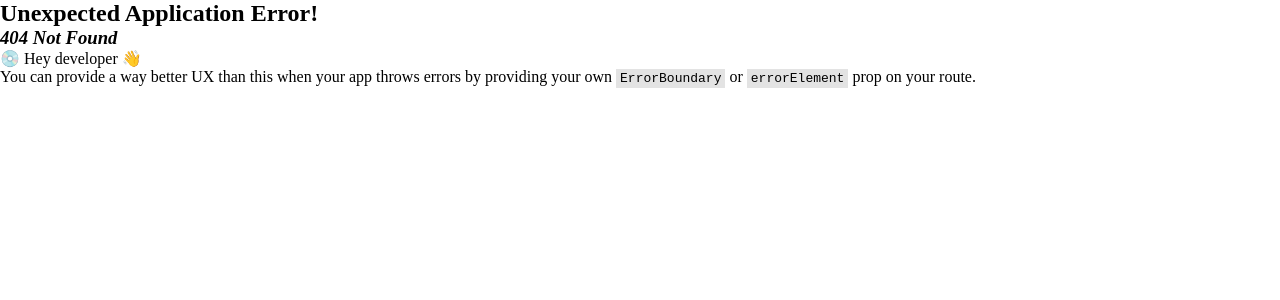
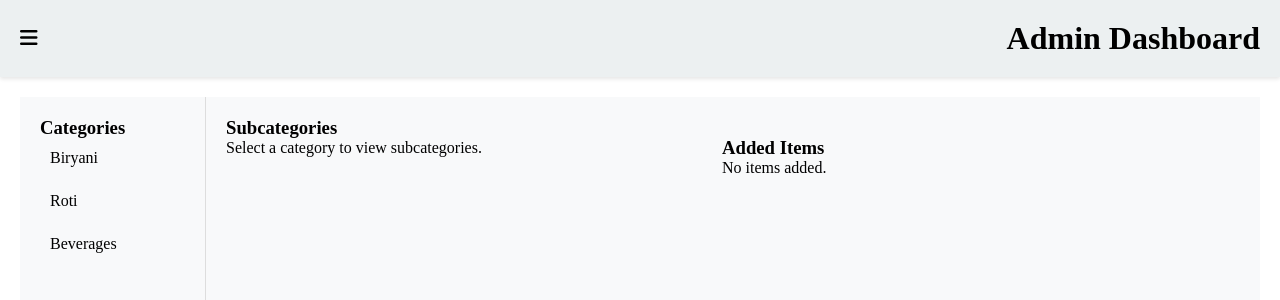
Before and after one commit to MohammadAbdullah000/Restaurant, a React (Vite) app: page /dashboard/order in a window 1280 px wide. Before the commit this address had no page. Shown: the top 300 px of the page. Built offline with nearby package versions, Linux system fonts and the light colour scheme.

Commit message:
order page added

```diff
--- a/src/components/Dish/Dish.jsx
+++ b/src/components/Dish/Dish.jsx
@@ -8,6 +8,7 @@ const Dish = () => {
   const [dishName, setDishName] = useState("");
   const [dishPrice, setDishPrice] = useState("");
   const [dishQuantity, setDishQuantity] = useState("");
+  const [dishCategory, setDishCategory] = useState("");
   const [dishes, setDishes] = useState([]);
 
   function toggleAddDish() {
@@ -16,7 +17,7 @@ const Dish = () => {
 
   function handleAddDish() {
     // Add the new dish to the dishes list
-    setDishes([...dishes, { name: dishName, price: dishPrice, quantity: dishQuantity }]);
+    setDishes([...dishes, { name: dishName, price: dishPrice, quantity: dishQuantity,category:dishCategory }]);
 
     // Clear the input fields after adding
     setDishName("");
@@ -40,6 +41,11 @@ const Dish = () => {
     {
       name: 'Quantity',
       selector: row => row.quantity,
+      sortable: true,
+    },
+    {
+      name: 'Category',
+      selector: row => row.category,
       sortable: true,
     },
   ];
@@ -106,6 +112,16 @@ const Dish = () => {
                 required
               />
             </div>
+            <div className={style.formGroupdish}>
+              <label htmlFor="dishCategory">Dish Category:</label>
+              <input
+                type="text"
+                id="dishCategory"
+                value={dishCategory}
+                onChange={(e) => setDishCategory(e.target.value)}
+                required
+              />
+            </div>
             <div className={style.buttonGroup}>
               <button type="button" onClick={handleAddDish}>Add Dish</button>
               <button type="button" onClick={toggleAddDish}>Cancel</button>
--- /dev/null
+++ b/src/components/Order/Order.jsx
@@ -0,0 +1,220 @@
+import React, { useState } from "react";
+
+const Order = () => {
+  // Categories, subcategories, and prices
+  const menuData = {
+    biryani: [
+      { name: "Veg Biryani", price: 80 },
+      { name: "Chicken Biryani", price: 150 },
+      { name: "Mutton Biryani", price: 200 },
+    ],
+    roti: [
+      { name: "Plain Roti", price: 10 },
+      { name: "Butter Roti", price: 15 },
+      { name: "Garlic Naan", price: 25 },
+    ],
+    beverages: [
+      { name: "Tea", price: 20 },
+      { name: "Coffee", price: 30 },
+      { name: "Cold Drink", price: 40 },
+    ],
+  };
+
+  const [selectedCategory, setSelectedCategory] = useState(null);
+  const [addedItems, setAddedItems] = useState([]);
+
+  const handleCategoryClick = (category) => {
+    setSelectedCategory(category);
+  };
+
+  const handleSubCategoryClick = (subcategory) => {
+    handleAddItem(subcategory);
+  };
+
+  const handleAddItem = (subcategory) => {
+    setAddedItems((prevItems) => {
+      const existingItem = prevItems.find((item) => item.name === subcategory.name);
+      if (existingItem) {
+        return prevItems.map((item) =>
+          item.name === subcategory.name ? { ...item, quantity: item.quantity + 1 } : item
+        );
+      } else {
+        return [...prevItems, { ...subcategory, quantity: 1 }];
+      }
+    });
+  };
+
+  const handleRemoveItem = (itemName) => {
+    setAddedItems((prevItems) =>
+      prevItems.filter((item) => item.name !== itemName)
+    );
+  };
+
+  const incrementQuantity = (itemName) => {
+    setAddedItems((prevItems) =>
+      prevItems.map((item) =>
+        item.name === itemName ? { ...item, quantity: item.quantity + 1 } : item
+      )
+    );
+  };
+
+  const decrementQuantity = (itemName) => {
+    setAddedItems((prevItems) =>
+      prevItems
+        .map((item) =>
+          item.name === itemName && item.quantity > 1
+            ? { ...item, quantity: item.quantity - 1 }
+            : item
+        )
+        .filter((item) => item.quantity > 0)
+    );
+  };
+
+  const calculateTotalPrice = () => {
+    return addedItems.reduce((total, item) => total + item.price * item.quantity, 0);
+  };
+
+  return (
+    <div style={{ display: "flex", height: "100vh" }}>
+      {/* Left Sidebar */}
+      <div
+        style={{
+          width: "15%",
+          backgroundColor: "#f8f9fa",
+          padding: "20px",
+          borderRight: "1px solid #ddd",
+        }}
+      >
+        <h3>Categories</h3>
+        <ul style={{ listStyleType: "none", padding: 0 }}>
+          {Object.keys(menuData).map((category) => (
+            <li
+              key={category}
+              style={{
+                padding: "10px",
+                cursor: "pointer",
+                backgroundColor: selectedCategory === category ? "#e0e0e0" : "transparent",
+                marginBottom: "5px",
+              }}
+              onClick={() => handleCategoryClick(category)}
+            >
+              {category.charAt(0).toUpperCase() + category.slice(1)}
+            </li>
+          ))}
+        </ul>
+      </div>
+
+      {/* Subcategories */}
+      <div
+        style={{
+          width: "40%",
+          padding: "20px",
+          backgroundColor: "#f8f9fa",
+        }}
+      >
+        <h3>Subcategories</h3>
+        {selectedCategory ? (
+          <ul style={{ listStyleType: "none", padding: "20px" }}>
+            {menuData[selectedCategory].map((subcategory) => (
+              <li
+                key={subcategory.name}
+                style={{
+                  padding: "10px 0",
+                  cursor: "pointer",
+                }}
+                onClick={() => handleSubCategoryClick(subcategory)}
+              >
+                {subcategory.name} - ₹{subcategory.price}
+              </li>
+            ))}
+          </ul>
+        ) : (
+          <p>Select a category to view subcategories.</p>
+        )}
+      </div>
+
+      {/* Selected Subcategory and Add Item */}
+      <div
+        style={{
+          width: "45%",
+          padding: "20px",
+          backgroundColor: "#f8f9fa",
+        }}
+      >
+        {/* Display Added Items */}
+        <h3 style={{ marginTop: "20px" }}>Added Items</h3>
+        {addedItems.length > 0 ? (
+          <ul style={{ listStyleType: "none", padding: 0 }}>
+            {addedItems.map((item) => (
+              <li
+                key={item.name}
+                style={{
+                  display: "flex",
+                  justifyContent: "space-between",
+                  alignItems: "center",
+                  padding: "10px",
+                  borderBottom: "1px solid #ddd",
+                }}
+              >
+                <span>
+                  {item.name} - ₹{item.price}
+                </span>
+                <div style={{ display: "flex", alignItems: "center" }}>
+                  <button
+                    onClick={() => decrementQuantity(item.name)}
+                    style={{
+                      backgroundColor: "#e0e0e0",
+                      border: "none",
+                      cursor: "pointer",
+                      padding: "5px 10px",
+                      marginRight: "5px",
+                    }}
+                  >
+                    -
+                  </button>
+                  <span style={{ margin: "0 10px" }}>{item.quantity}</span>
+                  <button
+                    onClick={() => incrementQuantity(item.name)}
+                    style={{
+                      backgroundColor: "#e0e0e0",
+                      border: "none",
+                      cursor: "pointer",
+                      padding: "5px 10px",
+                    }}
+                  >
+                    +
+                  </button>
+                  <span
+                  style={{
+
+                      padding: "5px 10px",
+                    }}>₹{item.price * item.quantity}</span>
+                </div>
+                <button
+                  onClick={() => handleRemoveItem(item.name)}
+                  style={{
+                    backgroundColor: "red",
+                    color: "white",
+                    border: "none",
+                    cursor: "pointer",
+                    padding: "5px 10px",
+                    marginLeft: "10px",
+                  }}
+                >
+                  Remove
+                </button>
+              </li>
+
+            ))}
+        <h3 style={{ marginTop: "20px" }}>Total Price: ₹{calculateTotalPrice()}</h3>
+          </ul>
+        ) : (
+          <p>No items added.</p>
+        )}
+        {/* Total Price */}
+      </div>
+    </div>
+  );
+};
+
+export default Order;
--- a/src/pages/Dashboard/Dashboard.jsx
+++ b/src/pages/Dashboard/Dashboard.jsx
@@ -1,5 +1,5 @@
 import React, { useState } from "react";
-
+import { Link  } from "react-router-dom";
 const Dashboard = () => {
   const [searchTerm, setSearchTerm] = useState("");
 
@@ -28,6 +28,7 @@ const Dashboard = () => {
     <div style={{ padding: "20px" }}>
       <h2>Welcome to the Admin Dashboard</h2>
       <p>Here you can manage your application effectively.</p>
+          <Link to='order'><button>Order</button></Link>
 
       <input
         type="text"
--- a/src/routes/AppRoutes.jsx
+++ b/src/routes/AppRoutes.jsx
@@ -10,6 +10,7 @@ import Inventory from '../components/Inventory/Inventory'
 import Sidebar from '../layouts/Sidebar/Sidebar'
 import Menu from '../components/Menu/Menu'
 import Dish from '../components/Dish/Dish'
+import Order from '../components/Order/Order'
 const router = createBrowserRouter([
   {
     path:'/',
@@ -58,6 +59,10 @@ element:<LoginSignup/>
         path: "dish", // Correctly nested route for /dashboard/inventory
         element: <Dish/>,
       },
+      {
+        path: "order", // Correctly nested route for /dashboard/inventory
+        element: <Order/>,
+      },
     ],
   },
 
```
Also changed, not shown: src/components/Order/Order.module.css (added).
